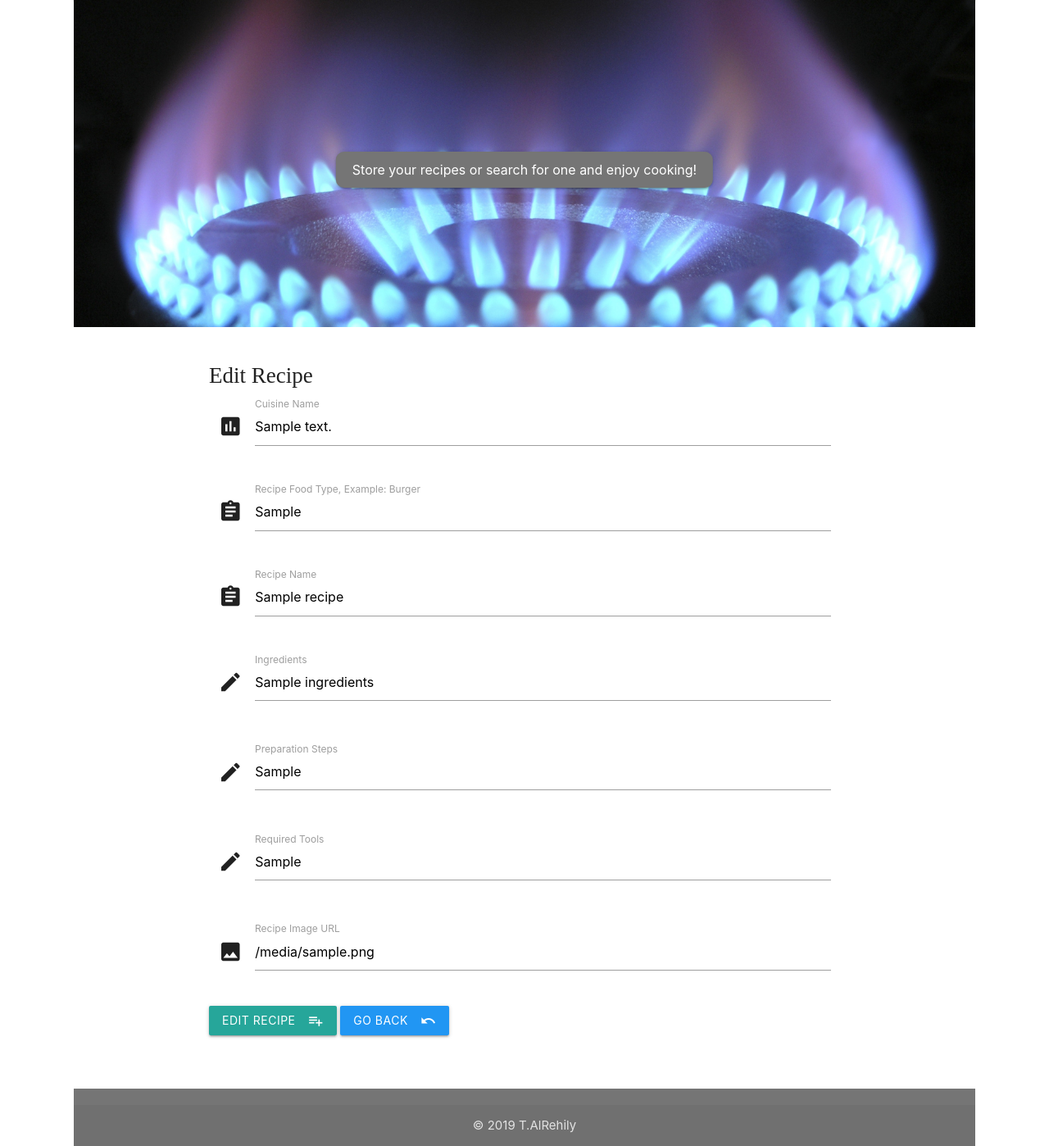
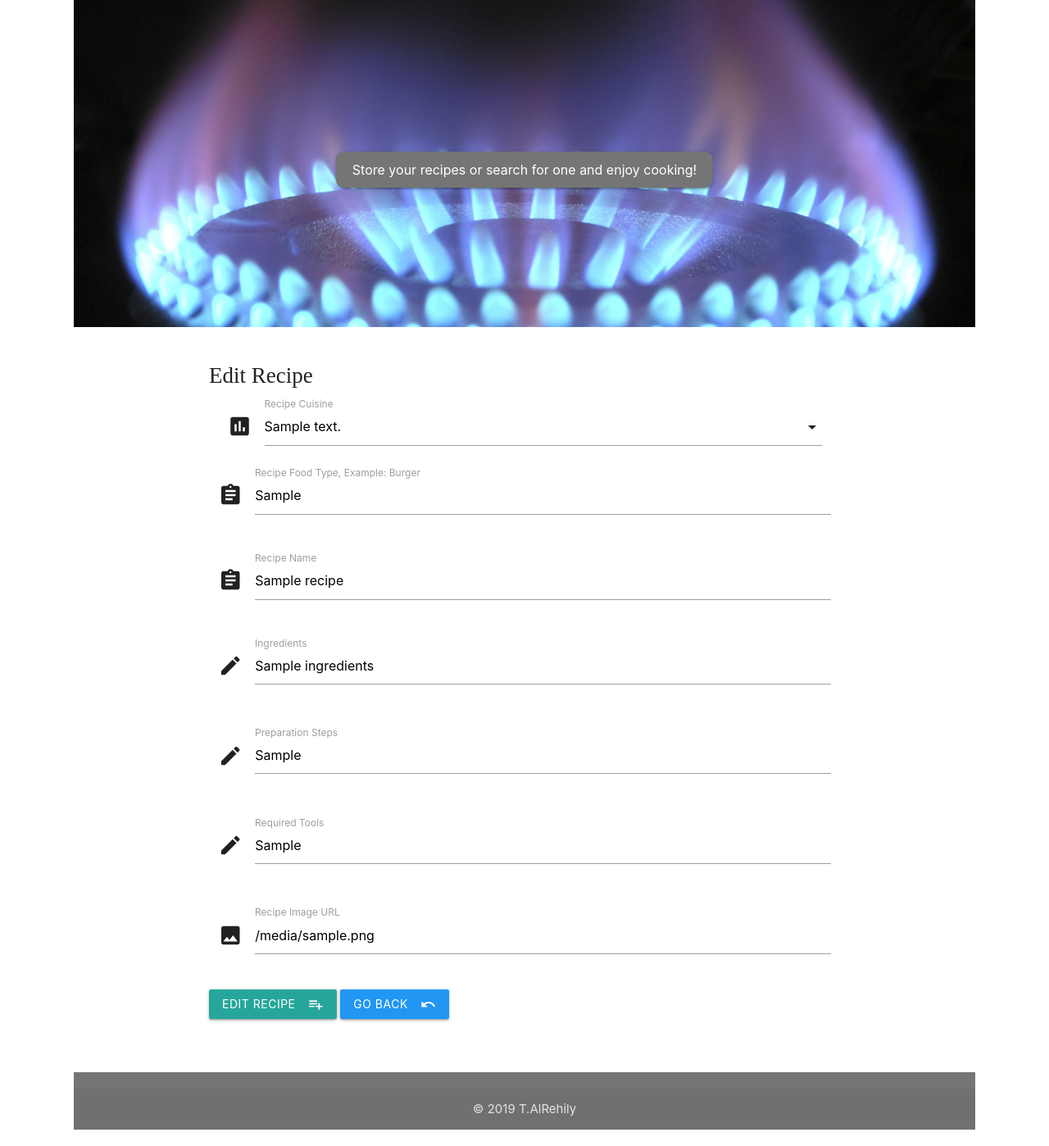
Before and after one commit to Tariqalrehily/whatocook, a Flask app: template templates/editrecipe.html in a window 1280 px wide. Shown: the part 65-1463 px from the top of the page at 82% size. Run offline with Flask 2, Linux system fonts and the light colour scheme; the template is opened without the code that fills it: most values are stand-ins (such as "Sample title", 1, 10 or a date in 2020); some libraries are stand-ins or nearby versions.

Commit message:
Changed edit recipe for cuisines as select menu from the available cuisines.

```diff
--- a/templates/editrecipe.html
+++ b/templates/editrecipe.html
@@ -6,13 +6,20 @@
     <form action="{{ url_for('update_recipe', recipe_id=recipe._id) }}" method="POST" class="col s12">
 
         <!-- belw are other information stored about the recipe so that user can also edit any recipe information. -->
-        <div class="row">
-            <div class="input-field col s12">
-            <i class="material-icons prefix">poll</i>
-            <input id="recipe_cuisine" name="recipe_cuisine" type="text" class="validate" value="{{recipe.recipe_cuisine}}">
-            <label for="icon_prefix">Cuisine Name</label>
-            </div>
-        </div>
+        <!-- cuisines selection -->
+        <div class="input-field col s12">
+          <i class="material-icons prefix">poll</i>
+          <select id="recipe_cuisine" name="recipe_cuisine">
+            <option value="{recipe.recipe_cuisine}}" disabled selected>{{recipe.recipe_cuisine}}</option>
+            <!-- loop throgh the cusines name that are currently stored in the data base, user has to go to manage cusisnes link to add a cusisen,
+                  in the recipe add page user can only select from the stored cusisines.  -->
+            {% for cuisine in cuisines %}
+              <option value="{{cuisine.cuisine_name}}">{{cuisine.cuisine_name}}</option>
+            {% endfor %}
+          </select>
+          <label>Recipe Cuisine</label>
+          </div>
+          <!-- End cuisines selection -->
         <div class="row">
             <div class="input-field col s12">
             <i class="material-icons prefix">assignment</i>
```
